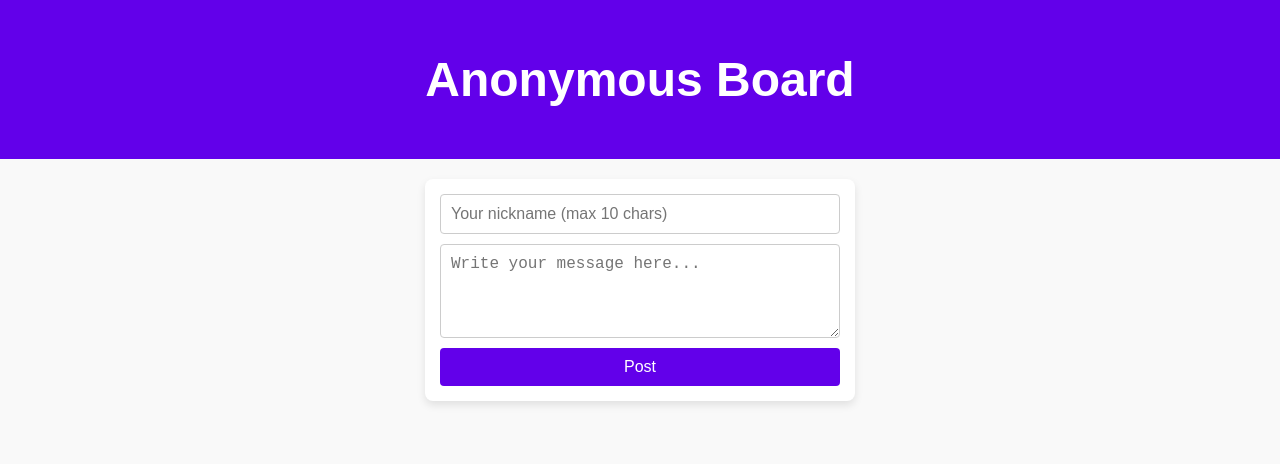
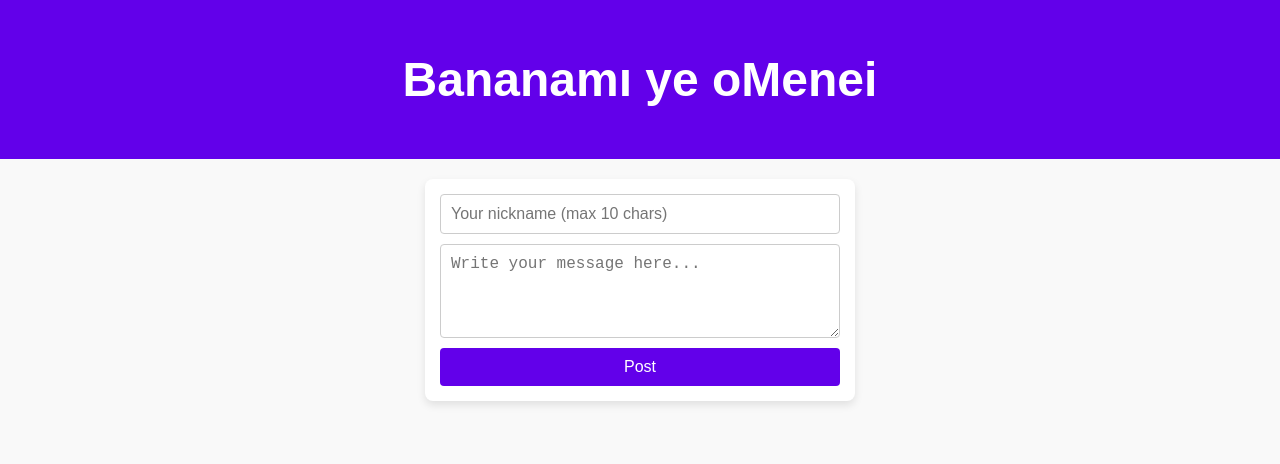
Before and after one commit to Preminiumshop/preminium.shop, a plain HTML site: page index.html in a window 1280 px wide. Drawn offline with Linux system fonts and the light colour scheme; no server answers.

Commit message:
Update index.html

```diff
--- a/index.html
+++ b/index.html
@@ -11,7 +11,7 @@
 </head>
 <body>
     <header class="header">
-        <h1>Anonymous Board</h1>
+        <h1>Bananamı ye oMenei</h1>
     </header>
 
     <main>
```
